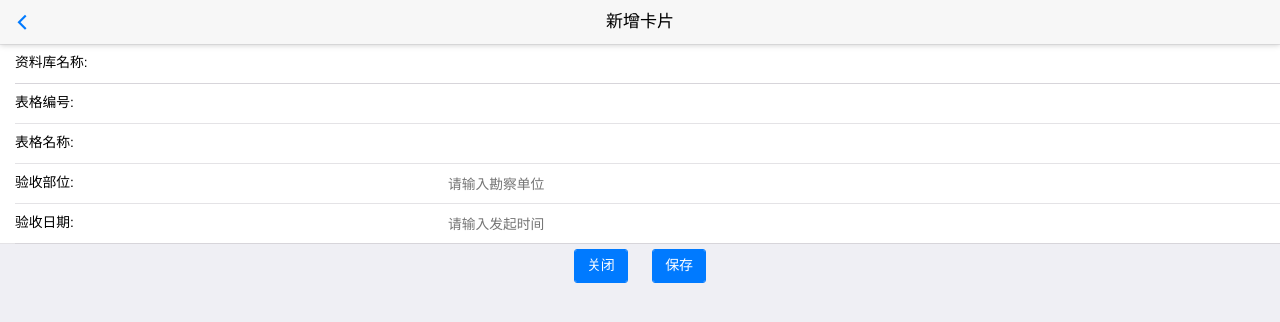
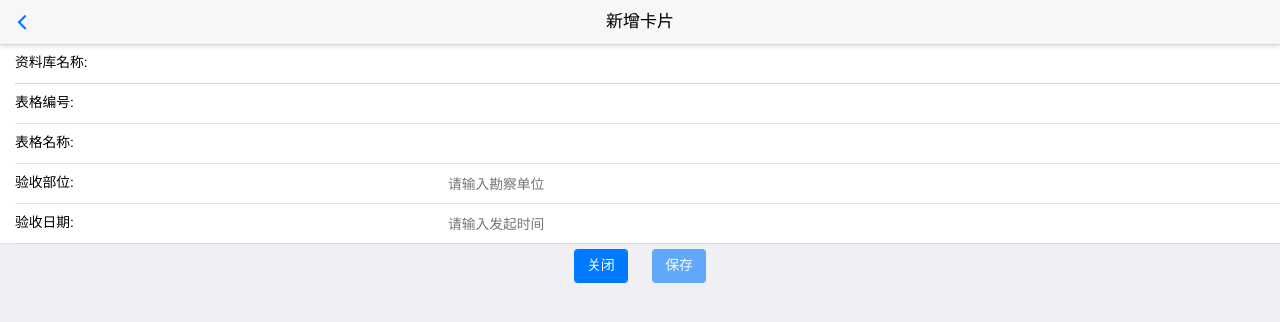
Before and after one commit to Lin971018/txysjApp, a plain HTML site: page my_plus/my_project_add.html in a window 1280 px wide. Both pictures are taken after a click on the button "保存". Drawn offline with Linux system fonts and the light colour scheme.

Commit message:
2018年1月24日19:07:32

```diff
--- a/my_plus/my_project_add.html
+++ b/my_plus/my_project_add.html
@@ -54,6 +54,15 @@
 		<script src="../js/mui.min.js"></script>
 		<script src="../js/service.js"></script>
 		<script type="text/javascript">
+            //防止重复点击保存按钮
+            function fncSubmit(){
+            setTimeout(function(){
+                alert('保存新增卡片');
+            },1000);
+            this.disabled = true;
+            }
+            document.getElementById('data_save').onclick = fncSubmit;
+
 			mui.init()
 			mui.plusReady(function(){
 				//获取传值
```
